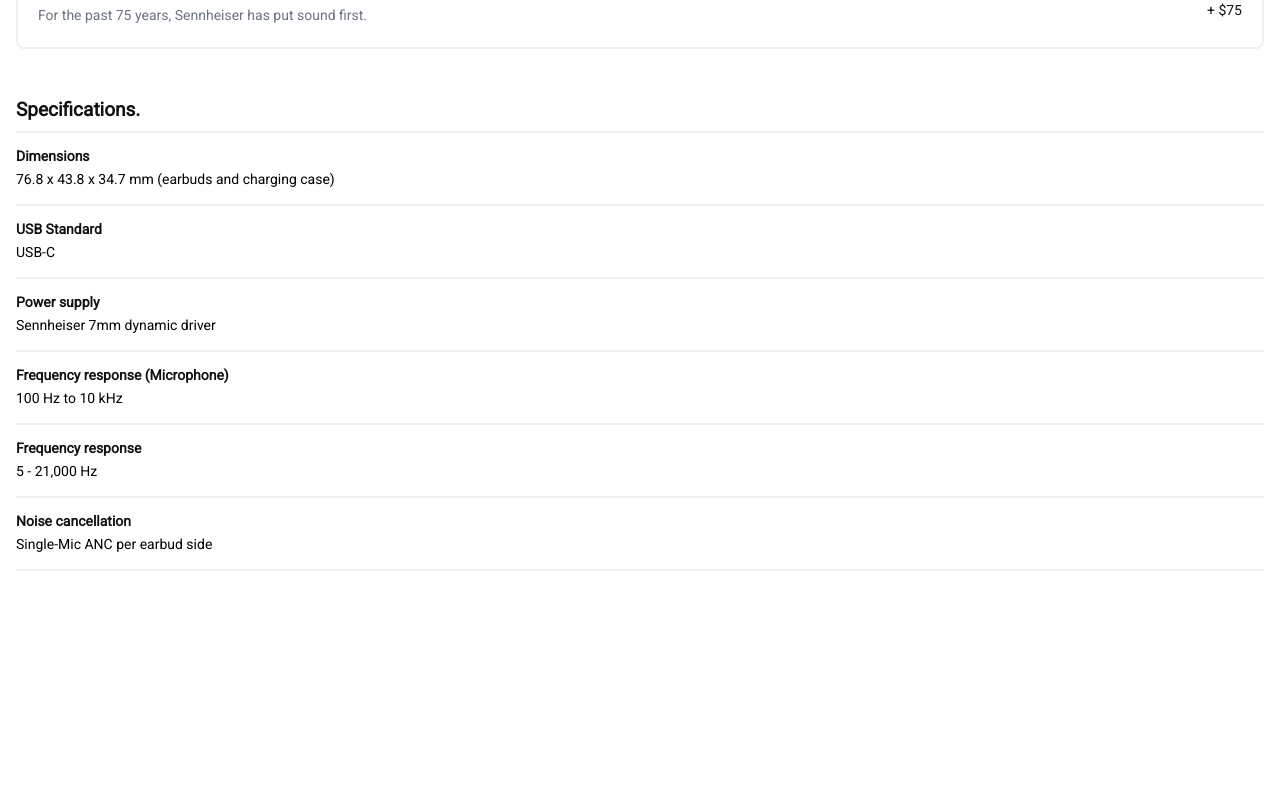
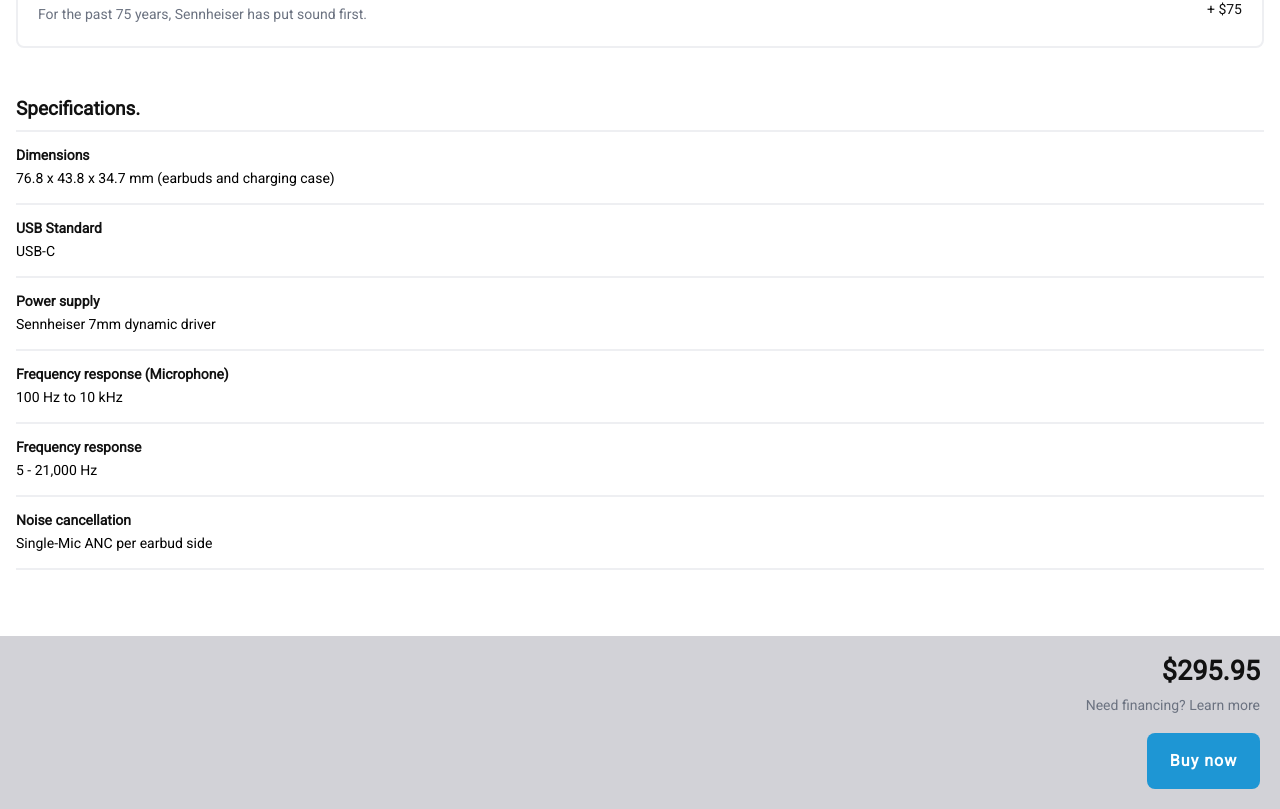
Before and after one commit to jampier-santiago/prueba-serempre, a React (Create React App) app: page / in a window 1280 px wide. Shown: the part 1733-2542 px from the top of the page. Before the commit the page ends 2320 px from the top, so only its background shows below. Built offline with nearby package versions, Linux system fonts and the light colour scheme.

Commit message:
create the footer

```diff
--- /dev/null
+++ b/src/components/Footer.jsx
@@ -0,0 +1,15 @@
+import React from "react";
+
+export default function Footer() {
+  return (
+    <footer className="container-footer">
+      <div className="container-footer__info">
+        <h2>$295.95</h2>
+        <span>Need financing? Learn more </span>
+      </div>
+      <div className="container-footer__button">
+        <span>Buy now</span>
+      </div>
+    </footer>
+  );
+}
--- a/src/pages/Main.jsx
+++ b/src/pages/Main.jsx
@@ -1,6 +1,7 @@
 // Dependecies
-import React from "react";
+import React, { useEffect } from "react";
 import Card from "../components/Card";
+import Footer from "../components/Footer";
 
 // Components
 import Nav from "../components/Nav";
@@ -8,7 +9,12 @@
 import SliderInfo from "../components/SliderInfo";
 
 export default function Main() {
+  useEffect(() => {
+    document.title = "Serempre";
+  }, []);
+
   return (
+    <>
       <section className="container-page">
         <Nav />
         <Slider />
@@ -94,5 +100,7 @@
           </div>
         </section>
       </section>
+      <Footer />
+    </>
   );
 }
--- a/src/styles/base/_variables.scss
+++ b/src/styles/base/_variables.scss
@@ -14,4 +14,5 @@
 
 * {
   font-family: $font;
+  box-sizing: border-box;
 }
--- /dev/null
+++ b/src/styles/components/_footer.scss
@@ -0,0 +1,41 @@
+.container-footer {
+  background-color: #d2d2d7;
+  padding: 20px;
+  @include alignWidthFlex(center, flex-end, column);
+  box-sizing: border-box;
+
+  &__info {
+    @include alignWidthFlex(center, flex-end, column);
+
+    h2 {
+      margin: 0;
+      margin-bottom: 10px;
+      color: $dark;
+      font-size: 27px;
+      font-weight: 700;
+    }
+
+    span {
+      color: $grey;
+      font-size: 14px;
+      font-weight: $font-weight-text;
+    }
+  }
+
+  &__button {
+    margin-top: 20px;
+    @include alignWidthFlex(center, flex-end, column);
+
+    span {
+      width: 113px;
+      height: 56px;
+      @include alignWidthFlex(center, center, row);
+      color: white;
+      border-radius: 8px;
+      background-color: $blue;
+      font-size: 16px;
+      font-weight: 700;
+      letter-spacing: 1px;
+    }
+  }
+}
--- a/src/styles/components/_slider-info.scss
+++ b/src/styles/components/_slider-info.scss
@@ -34,7 +34,7 @@
 
         &.active {
           color: $dark;
-          border-bottom: 1px solid $dark;
+          border-bottom: 2px solid $dark;
         }
       }
     }
--- a/src/styles/pages/_main.scss
+++ b/src/styles/pages/_main.scss
@@ -109,7 +109,7 @@
 // --- Specifications ---
 .container-specifications {
   width: 100%;
-  margin-top: 50px;
+  margin: 50px 0;
   box-sizing: border-box;
 
   &__title {
--- a/src/styles/style.scss
+++ b/src/styles/style.scss
@@ -9,6 +9,7 @@
 @import "./components/slider";
 @import "./components/slider-info";
 @import "./components/card";
+@import "./components/footer";
 
 // pages
 @import "./pages/main";
```
Lines whose indentation alone changed are shown as unchanged.
